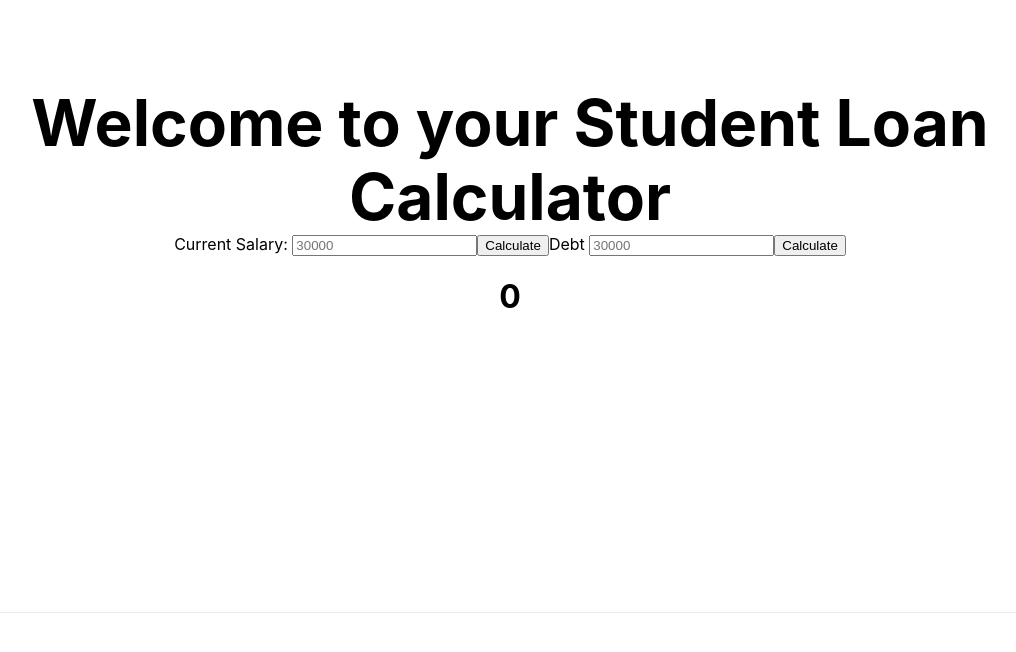
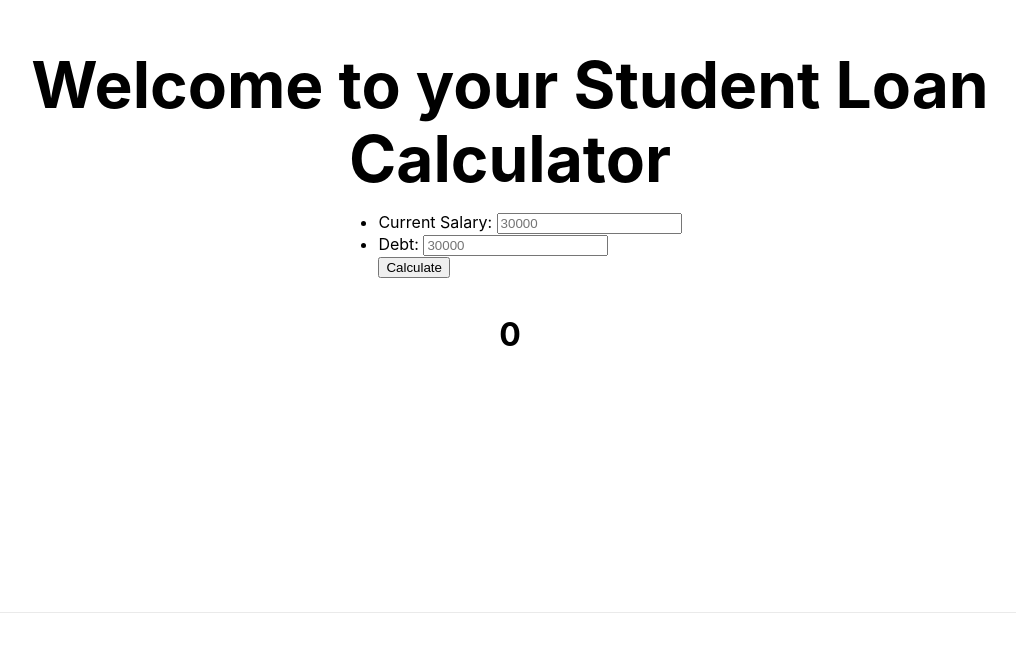
Before and after one commit to Akshar95/student-loan, a Next.js app in the folder frontend/studentloan/: page / in a window 1280 px wide. Shown: the part 188-840 px from the top of the page, without its empty margins (130-1146 px from the left). Built offline with nearby package versions, Linux system fonts and the light colour scheme.

Commit message:
Addition of variables

```diff
--- a/frontend/studentloan/components/Calculate.js
+++ b/frontend/studentloan/components/Calculate.js
@@ -4,7 +4,6 @@ import {useState} from 'react'
 export const Form = () => {
     const [years, setYears]= useState(0)
     const calculateSum = async event => {
-        console.log(event)
         event.preventDefault()
 
         const res = await fetch(
@@ -12,20 +11,24 @@ export const Form = () => {
 
             const result = await res.json();
             setYears(result.dueSum)
+
     }
 
 
     return (
     <>
         <form onSubmit={calculateSum}>
-            <label htmlFor="currentSalary">Current Salary: </label>
-            <input type="text" placeholder="30000" name="currentSalary" id="currentSalary"
-                size="20" />
-            <button type='submit'>Calculate</button>
-            <label htmlFor="Debt">Debt </label>
-            <input type="text" placeholder="30000" name="Debt" id="Debt"
-                size="20" />
-            <button type='submit'>Calculate</button>
+            <ul>
+                <li><label htmlFor="currentSalary">Current Salary: </label>
+                <input type="text" placeholder="30000" name="currentSalary" id="currentSalary" /> </li>
+
+                <li><label htmlFor="Debt">Debt: </label>
+                <input type="text" placeholder="30000" name="Debt" id="Debt"/> </li>
+
+
+                <button type='submit'>Calculate</button>
+
+            </ul>
         </form>
 
         <h1>{years}</h1>
```
Also changed, not shown: 1 other file (tests, documents, lock files or other folders).
